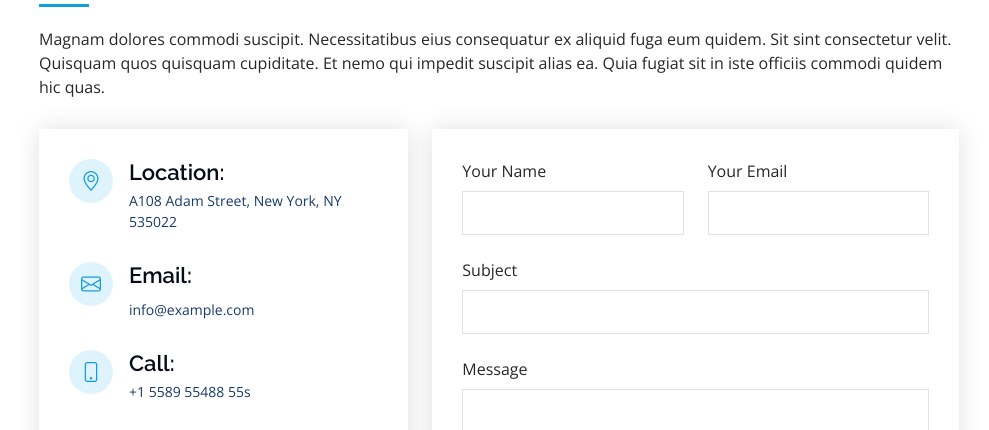
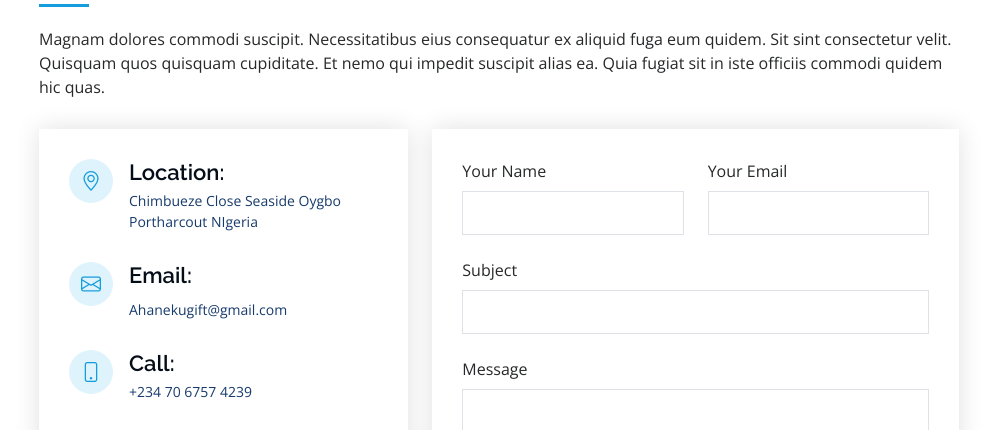
Before and after one commit to Dibiamaka/Portfolio, a plain HTML site: page index.html in a window 1280 px wide. Shown: the part 6273-6703 px from the top of the page, without its empty margins (291-1280 px from the left). Drawn offline with nearby package versions, Linux system fonts and the light colour scheme.

Commit message:
Update index.html

```diff
--- a/index.html
+++ b/index.html
@@ -569,19 +569,19 @@
               <div class="address">
                 <i class="bi bi-geo-alt"></i>
                 <h4>Location:</h4>
-                <p>A108 Adam Street, New York, NY 535022</p>
+                <p>Chimbueze Close Seaside Oygbo Portharcout NIgeria </p>
               </div>
 
               <div class="email">
                 <i class="bi bi-envelope"></i>
                 <h4>Email:</h4>
-                <p>info@example.com</p>
+                <p>Ahanekugift@gmail.com</p>
               </div>
 
               <div class="phone">
                 <i class="bi bi-phone"></i>
                 <h4>Call:</h4>
-                <p>+1 5589 55488 55s</p>
+                <p>+234 70 6757 4239</p>
               </div>
 
               <iframe src="https://www.google.com/maps/embed?pb=!1m14!1m8!1m3!1d12097.433213460943!2d-74.0062269!3d40.7101282!3m2!1i1024!2i768!4f13.1!3m3!1m2!1s0x0%3A0xb89d1fe6bc499443!2sDowntown+Conference+Center!5e0!3m2!1smk!2sbg!4v1539943755621" frameborder="0" style="border:0; width: 100%; height: 290px;" allowfullscreen></iframe>
```
